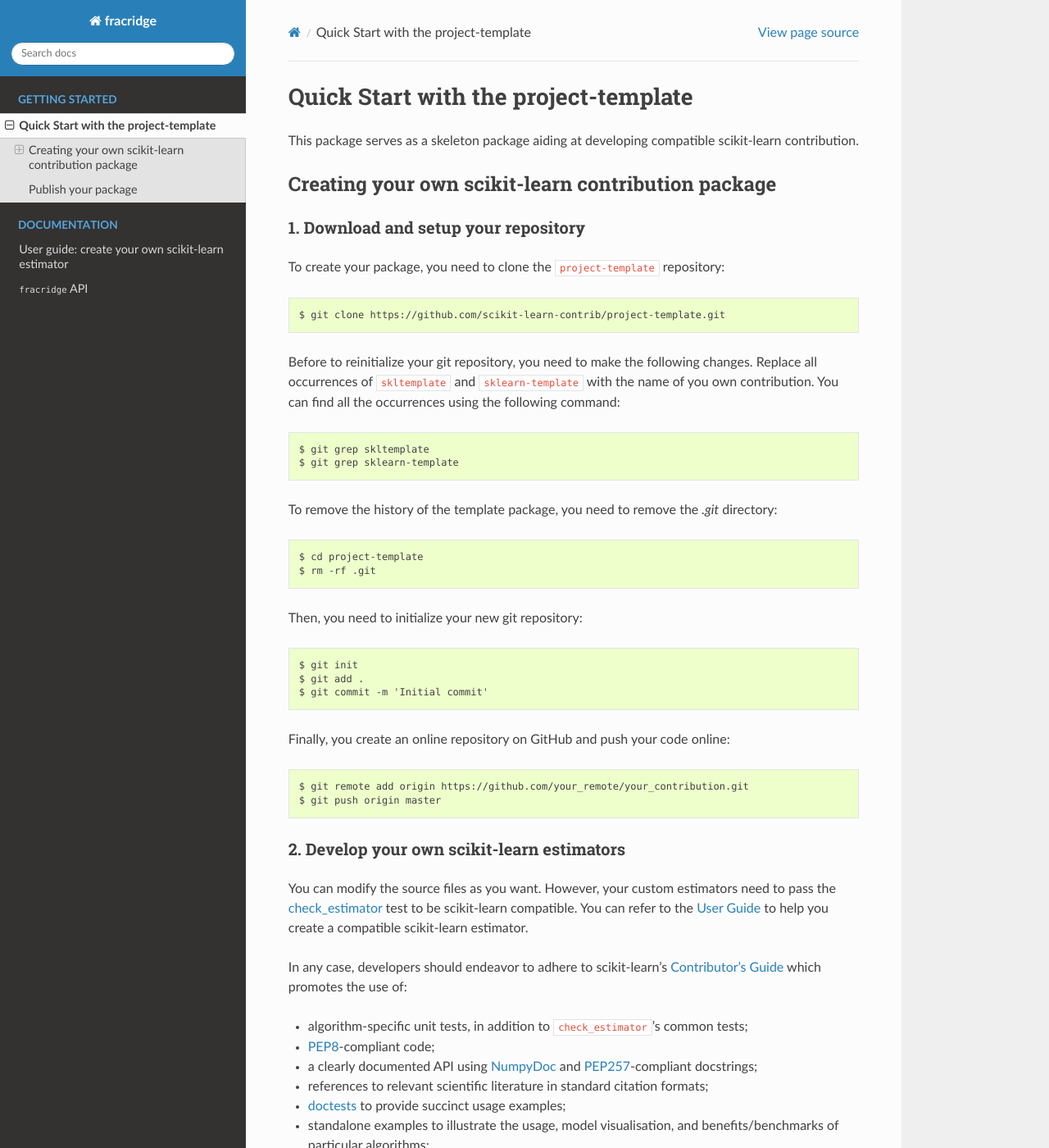
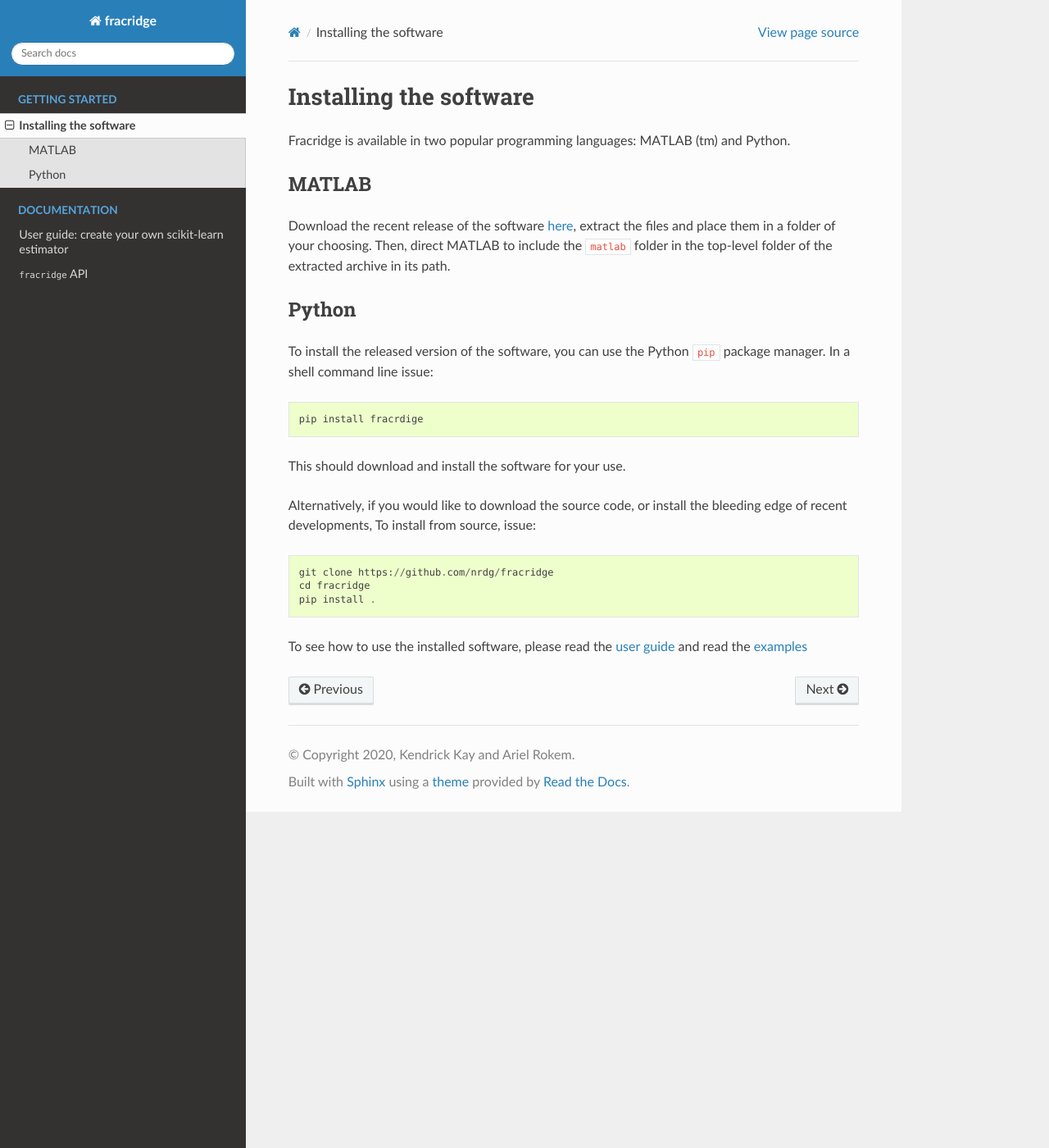
Before and after one commit to nrdg/fracridge, a Sphinx documentation site: the page built from docs/quick_start.rst, in a window 1280 px wide and 1400 px high. Shown: the whole window at 82% size. Built offline with Sphinx 7.4.7 and the Read the Docs theme 2.0.0, drawn with Linux system fonts in a browser that asks for light colours; formulas are drawn with MathJax 3; pages that are not in the unit, such as notebooks, are missing from menus; the version number could not be read and is left out; some of the changed text lies outside the part shown.

Commit message:
Add a contributing file. Provide installation instructions.

```diff
--- a/docs/quick_start.rst
+++ b/docs/quick_start.rst
@@ -1,131 +1,36 @@
 #####################################
-Quick Start with the project-template
+Installing the software
 #####################################
 
-This package serves as a skeleton package aiding at developing compatible
-scikit-learn contribution.
+Fracridge is available in two popular programming languages: MATLAB (tm) and
+Python.
 
-Creating your own scikit-learn contribution package
-===================================================
+MATLAB
+=======
 
-1. Download and setup your repository
--------------------------------------
+Download the recent release of the software `here <https://github.com/nrdg/fracridge/releases>`_,
+extract the files and place them in a folder of your choosing. Then, direct MATLAB
+to include the ``matlab`` folder in the top-level folder of the extracted
+archive in its path.
 
-To create your package, you need to clone the ``project-template`` repository::
 
-    $ git clone https://github.com/scikit-learn-contrib/project-template.git
+Python
+=======
 
-Before to reinitialize your git repository, you need to make the following
-changes. Replace all occurrences of ``skltemplate`` and ``sklearn-template``
-with the name of you own contribution. You can find all the occurrences using
-the following command::
+To install the released version of the software, you can use the Python ``pip``
+package manager. In a shell command line issue::
 
-    $ git grep skltemplate
-    $ git grep sklearn-template
+    pip install fracrdige
 
-To remove the history of the template package, you need to remove the `.git`
-directory::
+This should download and install the software for your use.
 
-    $ cd project-template
-    $ rm -rf .git
+Alternatively, if you would like to download the source code, or install the
+bleeding edge of recent developments, To install from source, issue::
 
-Then, you need to initialize your new git repository::
+    git clone https://github.com/nrdg/fracridge
+    cd fracridge
+    pip install .
 
-    $ git init
-    $ git add .
-    $ git commit -m 'Initial commit'
 
-Finally, you create an online repository on GitHub and push your code online::
-
-    $ git remote add origin https://github.com/your_remote/your_contribution.git
-    $ git push origin master
-
-2. Develop your own scikit-learn estimators
--------------------------------------------
-
-.. _check_estimator: http://scikit-learn.org/stable/modules/generated/sklearn.utils.estimator_checks.check_estimator.html#sklearn.utils.estimator_checks.check_estimator
-.. _`Contributor's Guide`: http://scikit-learn.org/stable/developers/
-.. _PEP8: https://www.python.org/dev/peps/pep-0008/
-.. _PEP257: https://www.python.org/dev/peps/pep-0257/
-.. _NumPyDoc: https://github.com/numpy/numpydoc
-.. _doctests: https://docs.python.org/3/library/doctest.html
-
-You can modify the source files as you want. However, your custom estimators
-need to pass the check_estimator_ test to be scikit-learn compatible. You can
-refer to the :ref:`User Guide <user_guide>` to help you create a compatible
-scikit-learn estimator.
-
-In any case, developers should endeavor to adhere to scikit-learn's
-`Contributor's Guide`_ which promotes the use of:
-
-* algorithm-specific unit tests, in addition to ``check_estimator``'s common
-  tests;
-* PEP8_-compliant code;
-* a clearly documented API using NumpyDoc_ and PEP257_-compliant docstrings;
-* references to relevant scientific literature in standard citation formats;
-* doctests_ to provide succinct usage examples;
-* standalone examples to illustrate the usage, model visualisation, and
-  benefits/benchmarks of particular algorithms;
-* efficient code when the need for optimization is supported by benchmarks.
-
-3. Edit the documentation
--------------------------
-
-.. _Sphinx: http://www.sphinx-doc.org/en/stable/
-
-The documentation is created using Sphinx_. In addition, the examples are
-created using ``sphinx-gallery``. Therefore, to generate locally the
-documentation, you are required to install the following packages::
-
-    $ pip install sphinx sphinx-gallery sphinx_rtd_theme matplotlib numpydoc pillow
-
-The documentation is made of:
-
-* a home page, ``doc/index.rst``;
-* an API documentation, ``doc/api.rst`` in which you should add all public
-  objects for which the docstring should be exposed publicly.
-* a User Guide documentation, ``doc/user_guide.rst``, containing the narrative
-  documentation of your package, to give as much intuition as possible to your
-  users.
-* examples which are created in the `examples/` folder. Each example
-  illustrates some usage of the package. the example file name should start by
-  `plot_*.py`.
-
-The documentation is built with the following commands::
-
-    $ cd doc
-    $ make html
-
-4. Setup the continuous integration
------------------------------------
-
-The project template already contains configuration files of the continuous
-integration system. Basically, the following systems are set:
-
-* Travis CI is used to test the package in Linux. You need to activate Travis
-  CI for your own repository. Refer to the Travis CI documentation.
-* AppVeyor is used to test the package in Windows. You need to activate
-  AppVeyor for your own repository. Refer to the AppVeyor documentation.
-* Circle CI is used to check if the documentation is generated properly. You
-  need to activate Circle CI for your own repository. Refer to the Circle CI
-  documentation.
-* ReadTheDocs is used to build and host the documentation. You need to activate
-  ReadTheDocs for your own repository. Refer to the ReadTheDocs documentation.
-* CodeCov for tracking the code coverage of the package. You need to activate
-  CodeCov for you own repository.
-* PEP8Speaks for automatically checking the PEP8 compliance of your project for
-  each Pull Request.
-
-Publish your package
-====================
-
-.. _PyPi: https://packaging.python.org/tutorials/packaging-projects/
-.. _conda-foge: https://conda-forge.org/
-
-You can make your package available through PyPi_ and conda-forge_. Refer to
-the associated documentation to be able to upload your packages such that
-it will be installable with ``pip`` and ``conda``. Once published, it will
-be possible to install your package with the following commands::
-
-    $ pip install your-scikit-learn-contribution
-    $ conda install -c conda-forge your-scikit-learn-contribution
+To see how to use the installed software, please read the `user guide <user_guide.html>`_
+and read the `examples <auto_examples/index.html>`_
```
Also changed, not shown: docs/contributing.rst (added, +8 -0 lines), docs/index.rst (+7 -2 lines).
